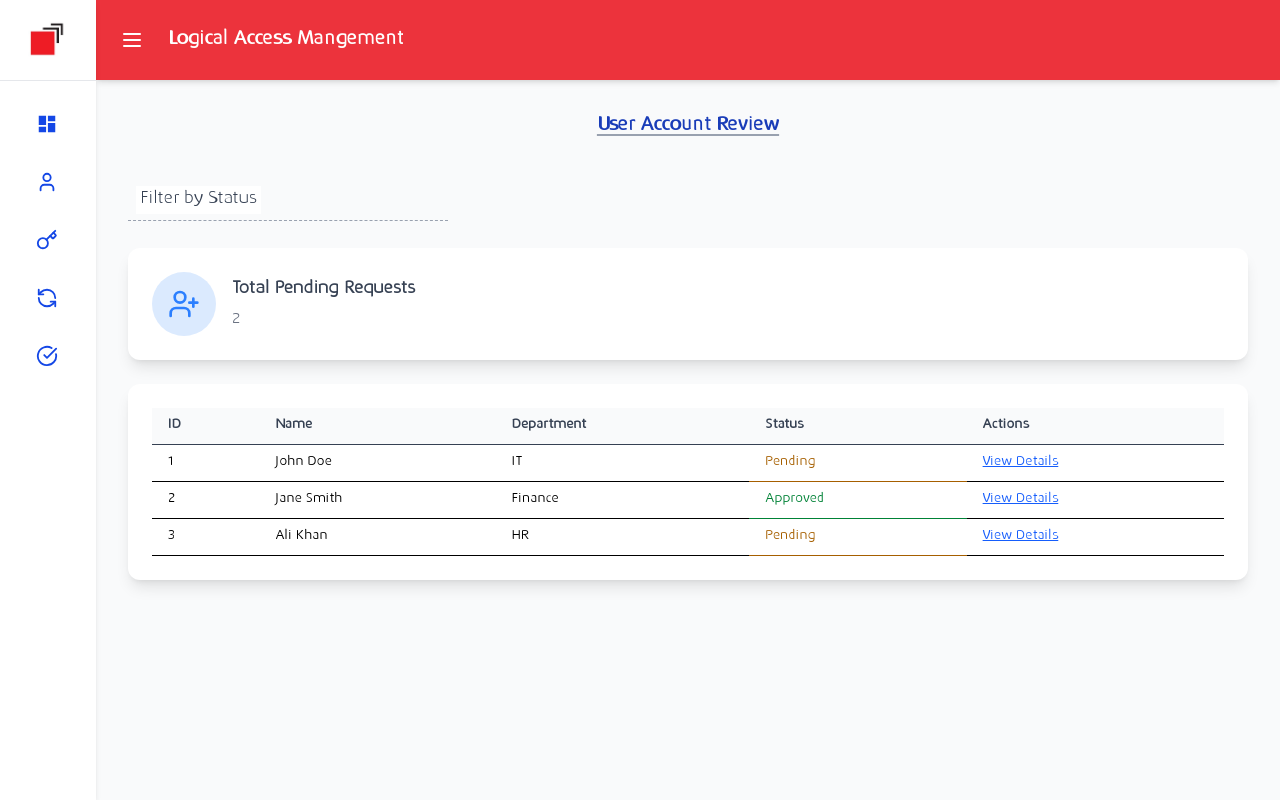
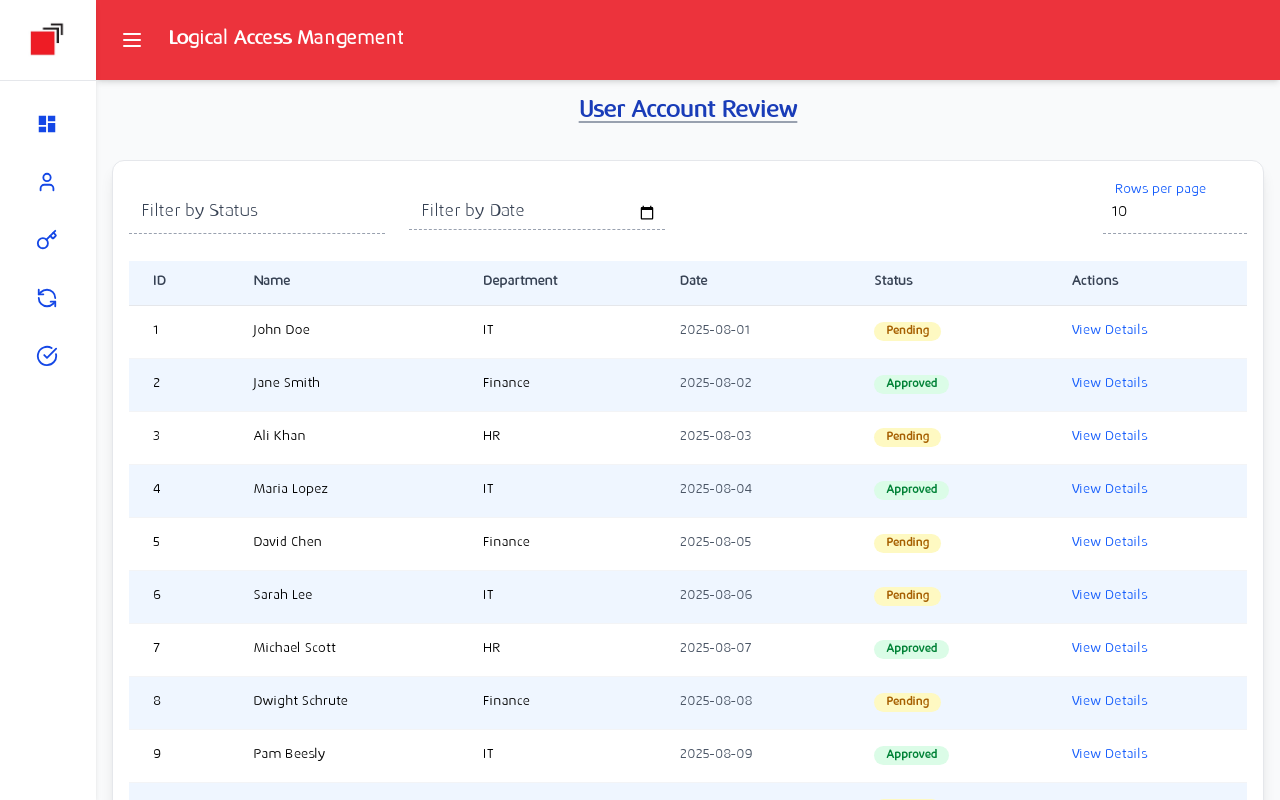
Before and after one commit to Nazmul-karim-tanvir-2nd/lamCodes, a React (Vite) app in the folder lamFrontend/: page /useraccount-review-dashboard in a window 1280 px wide. Built offline with nearby package versions, Linux system fonts and the light colour scheme.

Commit message:
working on dashboard

```diff
--- a/lamFrontend/src/pages/ITAdmin/userAccountDashboard/UserAccountReview.jsx
+++ b/lamFrontend/src/pages/ITAdmin/userAccountDashboard/UserAccountReview.jsx
@@ -1,89 +1,141 @@
 // src/pages/ITAdmin/UserAccountReview.jsx
 import React, { useState, useMemo } from "react";
-import { UserPlus } from "lucide-react";
 import FloatingSelect from "../../../components/custom/FloatingSelect";
+import FloatingInput from "../../../components/custom/FloatingInput";
 import { useNavigate } from "react-router-dom";
 
-// Sample data (replace with API later)
 const accountRequests = [
-    { id: 1, name: "John Doe", department: "IT", status: "Pending" },
-    { id: 2, name: "Jane Smith", department: "Finance", status: "Approved" },
-    { id: 3, name: "Ali Khan", department: "HR", status: "Pending" },
+    { id: 1, name: "John Doe", department: "IT", status: "Pending", date: "2025-08-01" },
+    { id: 2, name: "Jane Smith", department: "Finance", status: "Approved", date: "2025-08-02" },
+    { id: 3, name: "Ali Khan", department: "HR", status: "Pending", date: "2025-08-03" },
+    { id: 4, name: "Maria Lopez", department: "IT", status: "Approved", date: "2025-08-04" },
+    { id: 5, name: "David Chen", department: "Finance", status: "Pending", date: "2025-08-05" },
+    { id: 6, name: "Sarah Lee", department: "IT", status: "Pending", date: "2025-08-06" },
+    { id: 7, name: "Michael Scott", department: "HR", status: "Approved", date: "2025-08-07" },
+    { id: 8, name: "Dwight Schrute", department: "Finance", status: "Pending", date: "2025-08-08" },
+    { id: 9, name: "Pam Beesly", department: "IT", status: "Approved", date: "2025-08-09" },
+    { id: 10, name: "Jim Halpert", department: "Finance", status: "Pending", date: "2025-08-10" },
+    { id: 11, name: "Stanley Hudson", department: "HR", status: "Approved", date: "2025-08-11" },
 ];
 
 const UserAccountReview = () => {
     const [filterStatus, setFilterStatus] = useState("");
+    const [filterDate, setFilterDate] = useState("");
+    const [currentPage, setCurrentPage] = useState(1);
+    const [itemsPerPage, setItemsPerPage] = useState(10);
     const navigate = useNavigate();
 
-    // Filtered requests based on dropdown
+    // Filtered data
     const filteredRequests = useMemo(() => {
-        if (!filterStatus) return accountRequests;
-        return accountRequests.filter((r) => r.status === filterStatus);
-    }, [filterStatus]);
+        return accountRequests.filter((r) => {
+            const matchesStatus = filterStatus ? r.status === filterStatus : true;
+            const matchesDate = filterDate ? r.date === filterDate : true;
+            return matchesStatus && matchesDate;
+        });
+    }, [filterStatus, filterDate]);
+
+    // Pagination
+    const totalPages = Math.ceil(filteredRequests.length / itemsPerPage);
+    const paginatedRequests = filteredRequests.slice(
+        (currentPage - 1) * itemsPerPage,
+        currentPage * itemsPerPage
+    );
+
+    const statusBadge = (status) => {
+        const base = "px-3 py-1 rounded-full text-xs font-semibold";
+        if (status === "Pending") return `${base} bg-yellow-100 text-yellow-700`;
+        if (status === "Approved") return `${base} bg-green-100 text-green-700`;
+        return base;
+    };
 
     return (
-        <div className="min-h-screen p-4 bg-gray-50">
-            {/* Header */}
-            <h1 className="text-xl font-bold text-blue-800 mb-6 underline underline-offset-4 decoration-gray-400 text-center">
+        <div className="min-w-full mx-auto">
+            <h1 className="text-2xl font-bold text-blue-800 mb-8 underline underline-offset-4 decoration-gray-400 text-center">
                 User Account Review
             </h1>
 
-            {/* Filter */}
-            <div className="mb-6 max-w-xs">
+            <div className="bg-white shadow-lg rounded-xl p-4 border border-gray-200">
+                {/* Filters */}
+                <div className="flex flex-col sm:flex-row sm:items-end justify-between gap-4 mb-6">
+                    <div className="flex flex-col sm:flex-row gap-6">
+                        <div className="max-w-xs w-64">
                             <FloatingSelect
                                 label="Filter by Status"
                                 name="statusFilter"
                                 value={filterStatus}
-                    onChange={(e) => setFilterStatus(e.target.value)}
+                                onChange={(e) => {
+                                    setFilterStatus(e.target.value);
+                                    setCurrentPage(1);
+                                }}
                                 options={[
                                     { label: "Pending", value: "Pending" },
                                     { label: "Approved", value: "Approved" },
                                 ]}
                             />
                         </div>
-
-            {/* Summary Card */}
-            <div className="bg-white shadow-lg rounded-xl p-6 mb-6 flex items-center gap-4">
-                <div className="bg-blue-100 p-4 rounded-full">
-                    <UserPlus size={32} className="text-blue-500" />
-                </div>
-                <div>
-                    <h2 className="text-lg font-semibold text-gray-700">Total Pending Requests</h2>
-                    <p className="text-gray-500 mt-1">
-                        {accountRequests.filter((r) => r.status === "Pending").length}
-                    </p>
+                        <div className="max-w-xs w-64">
+                            <FloatingInput
+                                label="Filter by Date"
+                                name="dateFilter"
+                                type="date"
+                                value={filterDate}
+                                onChange={(e) => {
+                                    setFilterDate(e.target.value);
+                                    setCurrentPage(1);
+                                }}
+                            />
                         </div>
                     </div>
 
-            {/* Requests Table */}
-            <div className="bg-white shadow-lg rounded-xl p-6 overflow-x-auto">
-                <table className="min-w-full text-left text-sm">
-                    <thead className="bg-gray-50 text-gray-700">
-                        <tr>
-                            <th className="px-4 py-2 border-b">ID</th>
-                            <th className="px-4 py-2 border-b">Name</th>
-                            <th className="px-4 py-2 border-b">Department</th>
-                            <th className="px-4 py-2 border-b">Status</th>
-                            <th className="px-4 py-2 border-b">Actions</th>
+                    {/* Rows per page */}
+                    <div className="max-w-xs w-36">
+                        <FloatingSelect
+                            label="Rows per page"
+                            name="rowsPerPage"
+                            value={itemsPerPage}
+                            onChange={(e) => {
+                                setItemsPerPage(Number(e.target.value));
+                                setCurrentPage(1);
+                            }}
+                            options={[
+                                { label: "10", value: 10 },
+                                { label: "5", value: 5 },
+                                { label: "15", value: 15 },
+                                { label: "20", value: 20 },
+                            ]}
+                        />
+                    </div>
+                </div>
+
+                {/* Table */}
+                <div className="overflow-x-auto">
+                    <table className="min-w-full text-sm border-separate border-spacing-0">
+                        <thead className="bg-blue-50 text-gray-700">
+                            <tr className="text-center">
+                                <th className="px-6 py-3 font-semibold text-left border-b border-gray-200">ID</th>
+                                <th className="px-6 py-3 font-semibold text-left border-b border-gray-200">Name</th>
+                                <th className="px-6 py-3 font-semibold text-left border-b border-gray-200">Department</th>
+                                <th className="px-6 py-3 font-semibold text-left border-b border-gray-200">Date</th>
+                                <th className="px-6 py-3 font-semibold text-left border-b border-gray-200">Status</th>
+                                <th className="px-6 py-3 font-semibold text-left border-b border-gray-200">Actions</th>
                             </tr>
                         </thead>
                         <tbody>
-                        {filteredRequests.map((req) => (
-                            <tr key={req.id} className="hover:bg-gray-50 cursor-pointer">
-                                <td className="px-4 py-2 border-b">{req.id}</td>
-                                <td className="px-4 py-2 border-b">{req.name}</td>
-                                <td className="px-4 py-2 border-b">{req.department}</td>
-                                <td
-                                    className={`px-4 py-2 border-b font-medium ${req.status === "Pending"
-                                        ? "text-yellow-700"
-                                        : "text-green-700"
-                                        }`}
+                            {paginatedRequests.map((req, index) => (
+                                <tr
+                                    key={req.id}
+                                    className={`${index % 2 === 0 ? "bg-white" : "bg-blue-50"} hover:bg-gray-50 transition-colors`}
                                 >
-                                    {req.status}
+                                    <td className="px-6 py-4 border-b border-gray-100 text-left">{req.id}</td>
+                                    <td className="px-6 py-4 border-b border-gray-100 font-medium text-left">{req.name}</td>
+                                    <td className="px-6 py-4 border-b border-gray-100 text-left">{req.department}</td>
+                                    <td className="px-6 py-4 border-b border-gray-100 text-left text-gray-600">{req.date}</td>
+                                    <td className="px-6 py-4 border-b border-gray-100 text-left">
+                                        <span className={statusBadge(req.status)}>{req.status}</span>
                                     </td>
-                                <td className="px-4 py-2 border-b">
+                                    <td className="px-6 py-4 border-b border-gray-100 text-left">
                                         <button
-                                        className="text-blue-600 underline"
+                                            className="text-blue-600 font-medium hover:underline"
                                             onClick={() => navigate(`/user-account-review-details/${req.id}`)}
                                         >
                                             View Details
@@ -91,9 +143,9 @@ const UserAccountReview = () => {
                                     </td>
                                 </tr>
                             ))}
-                        {filteredRequests.length === 0 && (
+                            {paginatedRequests.length === 0 && (
                                 <tr>
-                                <td colSpan={5} className="text-center py-4 text-gray-500">
+                                    <td colSpan={6} className="text-center py-6 text-gray-500">
                                         No requests found.
                                     </td>
                                 </tr>
@@ -101,6 +153,28 @@ const UserAccountReview = () => {
                         </tbody>
                     </table>
                 </div>
+
+                {/* Pagination */}
+                <div className="flex justify-center items-center gap-2 mt-6">
+                    <button
+                        disabled={currentPage === 1}
+                        onClick={() => setCurrentPage((p) => p - 1)}
+                        className="px-3 py-1 border rounded-lg bg-gray-100 hover:bg-gray-200 disabled:opacity-50"
+                    >
+                        Prev
+                    </button>
+                    <span className="text-sm text-gray-700">
+                        Page {currentPage} of {totalPages || 1}
+                    </span>
+                    <button
+                        disabled={currentPage === totalPages || totalPages === 0}
+                        onClick={() => setCurrentPage((p) => p + 1)}
+                        className="px-3 py-1 border rounded-lg bg-gray-100 hover:bg-gray-200 disabled:opacity-50"
+                    >
+                        Next
+                    </button>
+                </div>
+            </div>
         </div>
     );
 };
```
Lines whose indentation alone changed are shown as unchanged.
